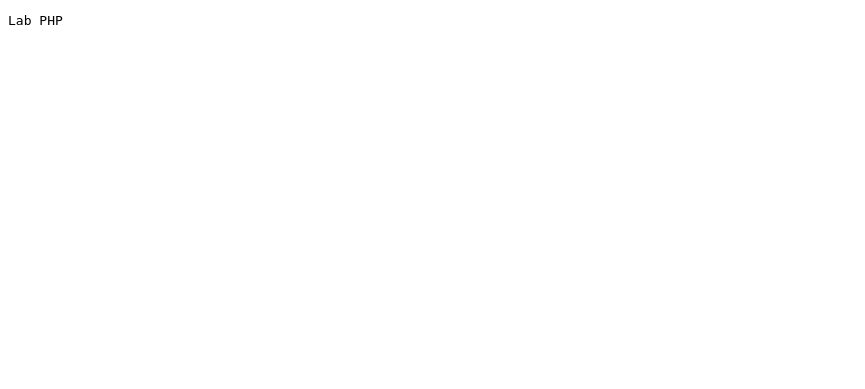
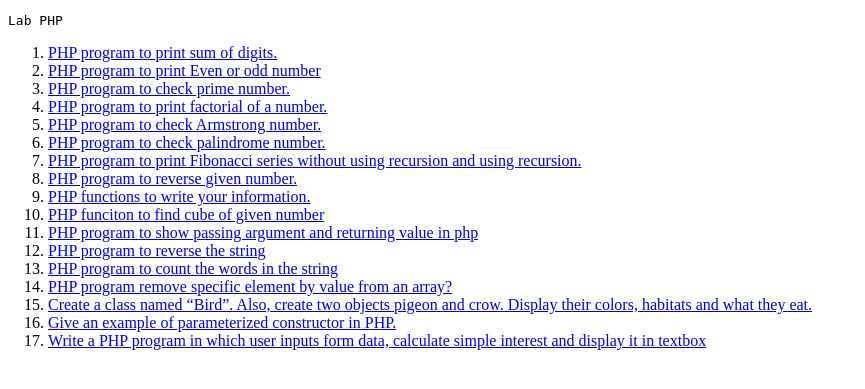
Before and after one commit to tarunregmi/lab-php, a PHP site: page / in a window 1280 px wide. Before the commit the part shown is almost empty. Shown: the top 389 px of the page, without its empty margins (0-865 px from the left). Run offline with PHP 8.4, Linux system fonts and the light colour scheme.

Commit message:
add questions

```diff
--- a/src/index.php
+++ b/src/index.php
@@ -7,5 +7,24 @@
 </head>
 <body>
   <pre>Lab PHP</pre>
+  <ol>
+    <li><a href="./01.php">PHP program to print sum of digits.</a></li>
+    <li><a href="./02.php">PHP program to print Even or odd number</a></li>
+    <li><a href="./03.php">PHP program to check prime number.</a></li>
+    <li><a href="./04.php">PHP program to print factorial of a number.</a></li>
+    <li><a href="./05.php">PHP program to check Armstrong number.</a></li>
+    <li><a href="./06.php">PHP program to check palindrome number.</a></li>
+    <li><a href="./07.php">PHP program to print Fibonacci series without using recursion and using recursion.</a></li>
+    <li><a href="./08.php">PHP program to reverse given number.</a></li>
+    <li><a href="./09.php">PHP functions to write your information.</a></li>
+    <li><a href="./10.php">PHP funciton to find cube of given number</a></li>
+    <li><a href="./11.php">PHP program to show passing argument and returning value in php</a></li>
+    <li><a href="./12.php">PHP program to reverse the string</a></li>
+    <li><a href="./13.php">PHP program to count the words in the string</a></li>
+    <li><a href="./14.php">PHP program remove specific element by value from an array?</a></li>
+    <li><a href="./15.php">Create a class named “Bird”. Also, create two objects pigeon and crow. Display their colors, habitats and what they eat.</a></li>
+    <li><a href="./16.php">Give an example of parameterized constructor in PHP.</a></li>
+    <li><a href="./17.php">Write a PHP program in which user inputs form data, calculate simple interest and display it in textbox</a></li>
+  </ol>
 </body>
 </html>
```
